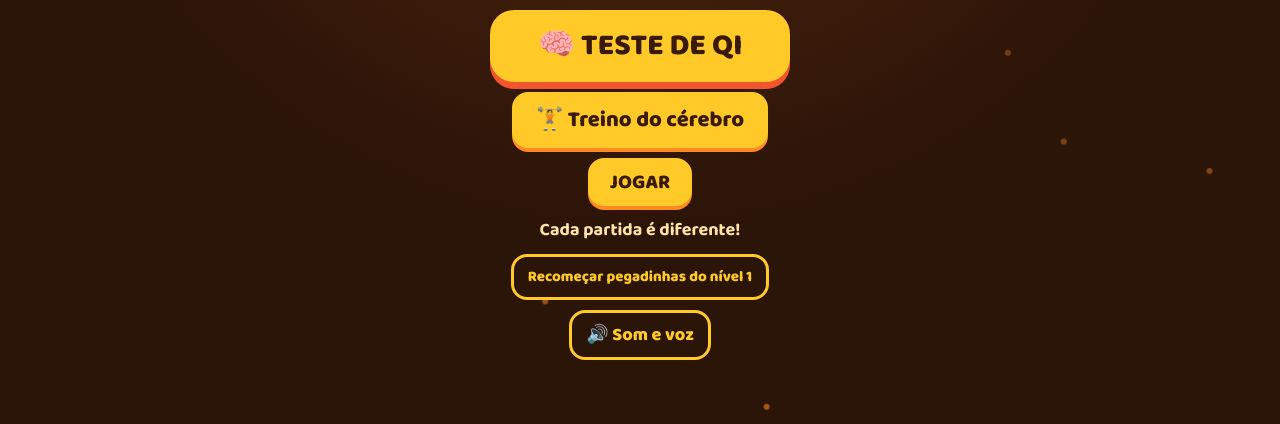
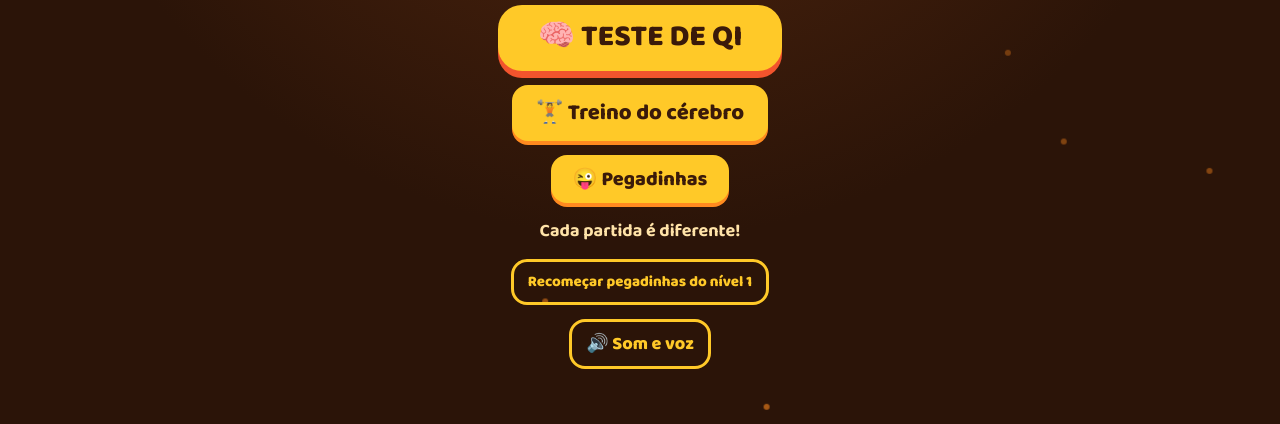
Before and after one commit to ranieripastor-wq/qi-da-chaminha, a plain HTML site: page index.html in a window 1280 px wide. Shown: the part 376-800 px from the top of the page. Drawn offline with Linux system fonts and the light colour scheme.

Commit message:
Ajusta botões da abertura
Co-Authored-By: Claude Opus 5.5 <noreply@anthropic.com>

```diff
--- a/index.html
+++ b/index.html
@@ -26,15 +26,15 @@
   .btn { border:0; border-radius:16px; font-weight:800; cursor:pointer; background:var(--amarelo); color:var(--tinta);
     padding:8px 14px; font-size:18px; box-shadow:0 4px 0 var(--laranja); min-height:44px; min-width:44px; }
   .btn:active { transform:translateY(3px); box-shadow:0 1px 0 var(--laranja); }
-  .btn.grande { font-size:30px; padding:12px 48px; border-radius:24px; box-shadow:0 7px 0 var(--brasa); }
+  .btn.grande { font-size:30px; line-height:1.25; padding:14px 40px; border-radius:24px; box-shadow:0 7px 0 var(--brasa); }
   .btn.grande:active { box-shadow:0 2px 0 var(--brasa); transform:translateY(5px); }
   .btn.fantasma { background:transparent; color:var(--amarelo); box-shadow:none; border:3px solid var(--amarelo); }
 
   /* abertura */
-  #inicio { align-items:center; justify-content:center; gap:10px; text-align:center; }
+  #inicio { align-items:center; justify-content:center; gap:14px; text-align:center; overflow:auto; }
   #inicio h1 { color:var(--amarelo); font-size:46px; line-height:.95; margin:8px 0 0; text-shadow:0 4px 0 var(--brasa); }
   #inicio h1 small { display:block; font-size:24px; color:#FFE3A8; text-shadow:none; font-weight:600; }
-  #inicio p { color:#FFE3A8; margin:0 0 14px; font-size:18px; }
+  #inicio p { color:#FFE3A8; margin:0 0 6px; font-size:18px; }
   .flutua { animation:flutua 2.4s ease-in-out infinite; }
   @keyframes flutua { 50% { transform:translateY(-12px) rotate(-3deg); } }
   .brasas { position:fixed; inset:0; pointer-events:none; overflow:hidden; }
@@ -604,7 +604,8 @@ function proximaFase() {
 function mostrar(id) { document.querySelectorAll('.tela').forEach(t => t.classList.toggle('ativa', t.id === id)); if (id === 'inicio') atualizaInicio(); }
 function atualizaInicio() {
   $('recordeInicio').textContent = recorde ? `🏆 Recorde: nível ${recorde}  ·  ⭐ ${estrelasTotal}` : 'Cada partida é diferente!';
-  $('jogar').textContent = nivel > 1 ? `CONTINUAR (nível ${nivel})` : 'JOGAR';
+  $('jogar').textContent = nivel > 1 ? `😜 Pegadinhas (nível ${nivel})` : '😜 Pegadinhas';
+  const q = ler('melhorQI', 0); $('testeQI').textContent = q ? `🧠 TESTE DE QI (recorde ${q})` : '🧠 TESTE DE QI';
 }
 
 // ---------- peças das fases ----------
--- a/sw.js
+++ b/sw.js
@@ -1,5 +1,5 @@
 // Rede primeiro: com o PC ligado pega a versão nova; sem rede, usa a última guardada. Ao mudar arquivos, troque o número da CAIXA.
-const CAIXA = 'pegadinha-4';
+const CAIXA = 'pegadinha-5';
 const TUDO = ['./', 'index.html', 'manifest.webmanifest', 'icone-192.png', 'icone-512.png'];
 self.addEventListener('install', e => e.waitUntil(caches.open(CAIXA).then(k => k.addAll(TUDO)).then(() => self.skipWaiting())));
 self.addEventListener('activate', e => e.waitUntil(
```
